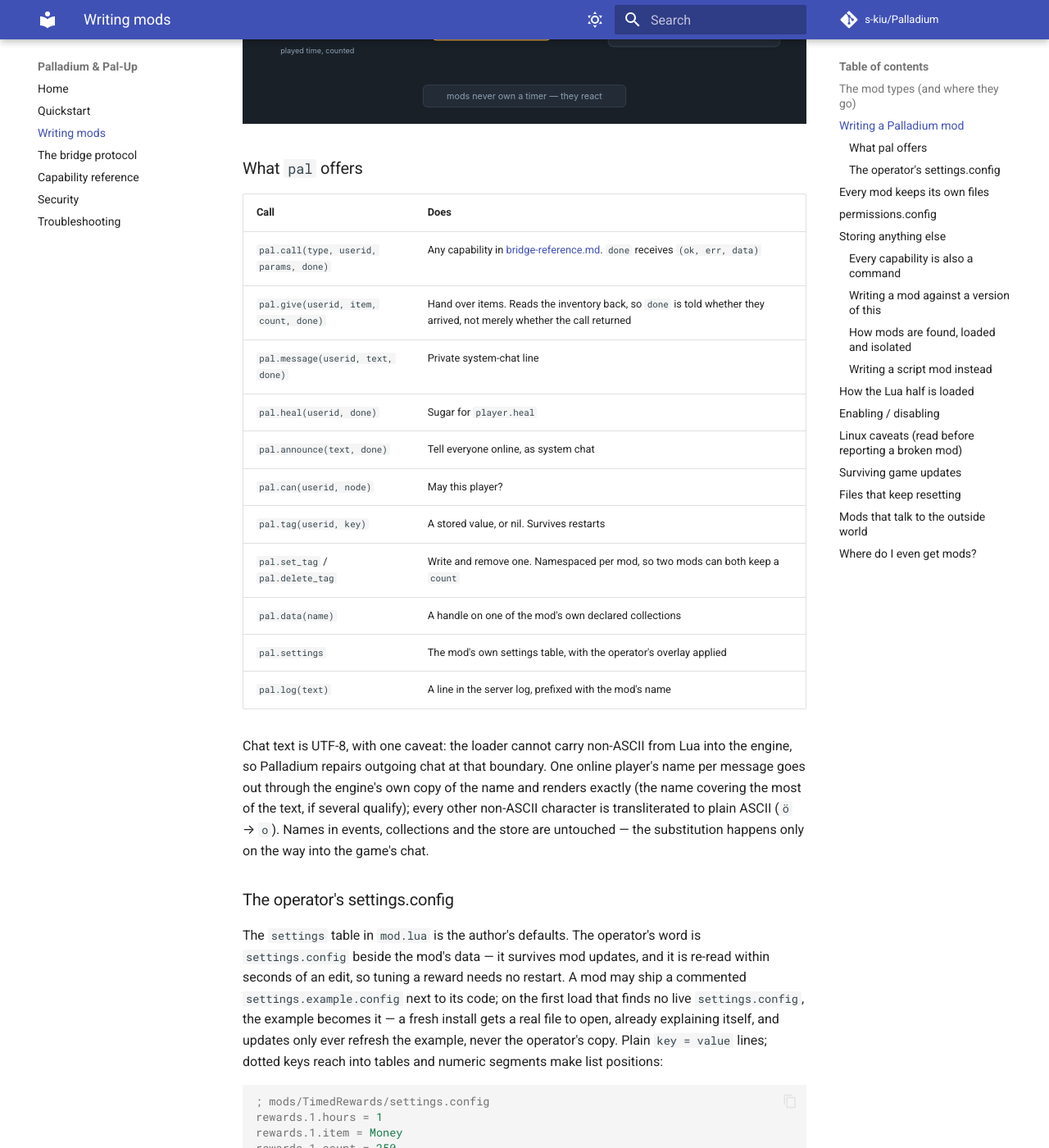
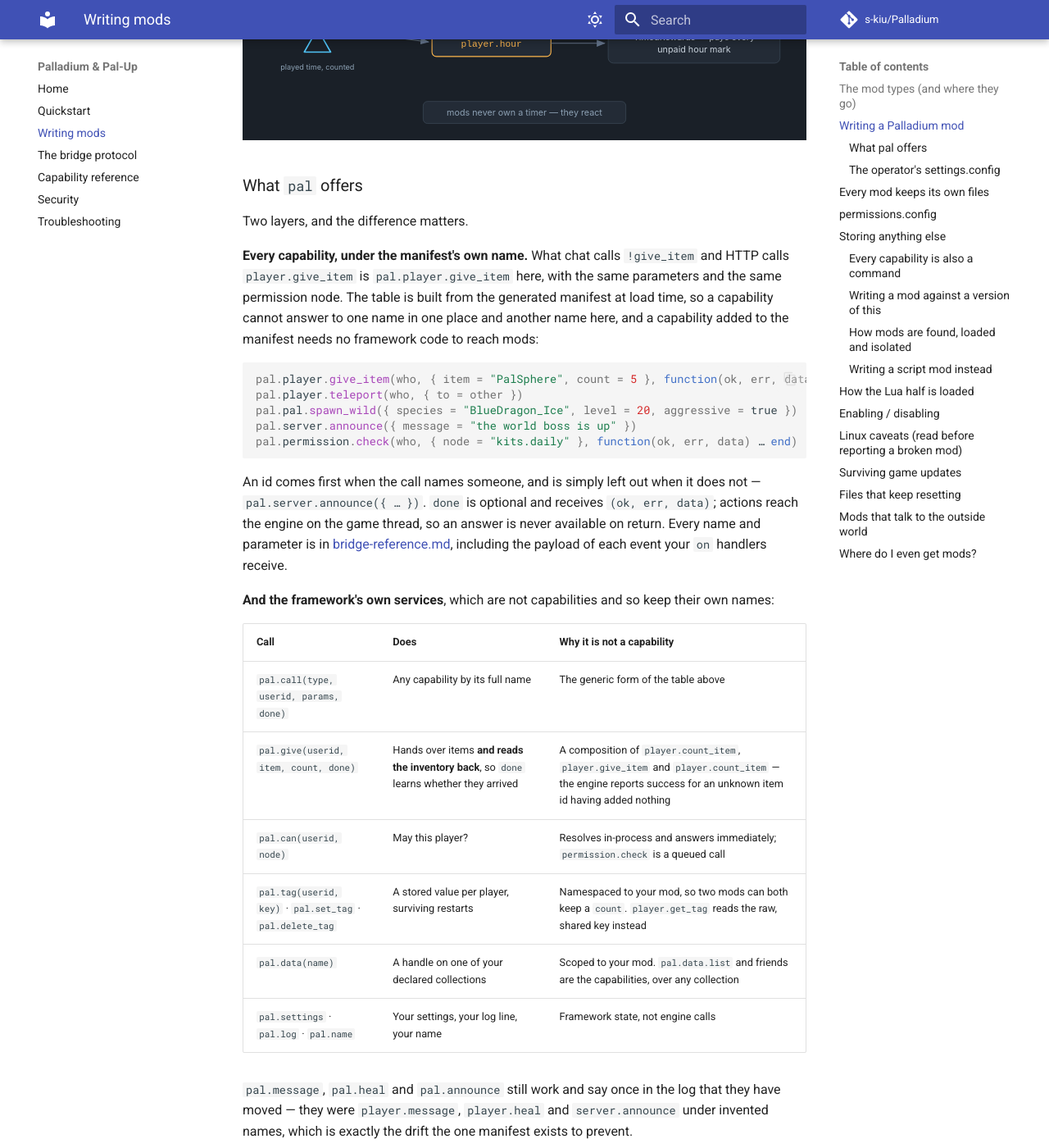
Before and after one commit to s-kiu/Palladium, an MkDocs documentation site: the page built from docs/mods.md, in a window 1280 px wide and 1400 px high, scrolled down 2928 px. Shown: the whole window at 82% size. Built offline with MkDocs 1.6.1 and Material for MkDocs 9.7.7, drawn with Linux system fonts in a browser that asks for light colours; comment, search, counter and statistics services are not loaded; some of the changed text lies outside the part shown.

Commit message:
Give mods the capability names the manifest already uses

````diff
--- a/docs/mods.md
+++ b/docs/mods.md
@@ -79,34 +79,53 @@ call that loads the file is the call that reads the manifest.
 | `name` | Must match the folder name |
 | `permissions` | Nodes the mod owns, each with a description and a default. They must start with the mod's own lowercased name |
 | `settings` | Free-form table, reachable as `pal.settings` — the author's defaults; see the overlay below |
-| `on` | One function per event type — `player.join`, `player.chat`, `player.death`, `player.respawn`, `player.leave`, `npc.spawn`, `player.hour` (a played hour completed), `clock.minute` and `clock.day` (server-local wall clock), `player.item_use` (experimental) |
+| `on` | One function per event type — `player.join`, `player.chat`, `player.death`, `player.respawn`, `player.leave`, `npc.spawn`, `player.hour` (a played hour completed), `clock.minute` and `clock.day` (server-local wall clock), `player.item_use` (experimental). Each event's `subject` and `data` fields, with their types, are in [bridge-reference.md](bridge-reference.md) |
 | `commands` | Chat commands, each with a `run` and optionally a `node` to gate it |
 
 ![Time arrives as events: the wall clock fires clock.minute and clock.day, counted playtime fires player.hour — Leaderboards and TimedRewards react instead of owning timers.](img/time-events.svg)
 
 ### What `pal` offers
 
-| Call | Does |
-|---|---|
-| `pal.call(type, userid, params, done)` | Any capability in [bridge-reference.md](bridge-reference.md). `done` receives `(ok, err, data)` |
-| `pal.give(userid, item, count, done)` | Hand over items. Reads the inventory back, so `done` is told whether they arrived, not merely whether the call returned |
-| `pal.message(userid, text, done)` | Private system-chat line |
-| `pal.heal(userid, done)` | Sugar for `player.heal` |
-| `pal.announce(text, done)` | Tell everyone online, as system chat |
-| `pal.can(userid, node)` | May this player? |
-| `pal.tag(userid, key)` | A stored value, or nil. Survives restarts |
-| `pal.set_tag` / `pal.delete_tag` | Write and remove one. Namespaced per mod, so two mods can both keep a `count` |
-| `pal.data(name)` | A handle on one of the mod's own declared collections |
-| `pal.settings` | The mod's own settings table, with the operator's overlay applied |
-| `pal.log(text)` | A line in the server log, prefixed with the mod's name |
+Two layers, and the difference matters.
 
-Chat text is UTF-8, with one caveat: the loader cannot carry non-ASCII from
-Lua into the engine, so Palladium repairs outgoing chat at that boundary.
-One online player's name per message goes out through the engine's own copy
-of the name and renders exactly (the name covering the most of the text, if
-several qualify); every other non-ASCII character is transliterated to plain
-ASCII (`ö` → `o`). Names in events, collections and the store are untouched —
-the substitution happens only on the way into the game's chat.
+**Every capability, under the manifest's own name.** What chat calls
+`!give_item` and HTTP calls `player.give_item` is `pal.player.give_item` here,
+with the same parameters and the same permission node. The table is built from
+the generated manifest at load time, so a capability cannot answer to one name
+in one place and another name here, and a capability added to the manifest
+needs no framework code to reach mods:
+
+```lua
+pal.player.give_item(who, { item = "PalSphere", count = 5 }, function(ok, err, data) … end)
+pal.player.teleport(who, { to = other })
+pal.pal.spawn_wild({ species = "BlueDragon_Ice", level = 20, aggressive = true })
+pal.server.announce({ message = "the world boss is up" })
+pal.permission.check(who, { node = "kits.daily" }, function(ok, err, data) … end)
+```
+
+An id comes first when the call names someone, and is simply left out when it
+does not — `pal.server.announce({ … })`. `done` is optional and receives
+`(ok, err, data)`; actions reach the engine on the game thread, so an answer is
+never available on return. Every name and parameter is in
+[bridge-reference.md](bridge-reference.md), including the payload of each event
+your `on` handlers receive.
+
+**And the framework's own services**, which are not capabilities and so keep
+their own names:
+
+| Call | Does | Why it is not a capability |
+|---|---|---|
+| `pal.call(type, userid, params, done)` | Any capability by its full name | The generic form of the table above |
+| `pal.give(userid, item, count, done)` | Hands over items **and reads the inventory back**, so `done` learns whether they arrived | A composition of `player.count_item`, `player.give_item` and `player.count_item` — the engine reports success for an unknown item id having added nothing |
+| `pal.can(userid, node)` | May this player? | Resolves in-process and answers immediately; `permission.check` is a queued call |
+| `pal.tag(userid, key)` · `pal.set_tag` · `pal.delete_tag` | A stored value per player, surviving restarts | Namespaced to your mod, so two mods can both keep a `count`. `player.get_tag` reads the raw, shared key instead |
+| `pal.data(name)` | A handle on one of your declared collections | Scoped to your mod. `pal.data.list` and friends are the capabilities, over any collection |
+| `pal.settings` · `pal.log` · `pal.name` | Your settings, your log line, your name | Framework state, not engine calls |
+
+`pal.message`, `pal.heal` and `pal.announce` still work and say once in the log
+that they have moved — they were `player.message`, `player.heal` and
+`server.announce` under invented names, which is exactly the drift the one
+manifest exists to prevent.
 
 ### The operator's settings.config
 
````
Also changed, not shown: README.md (+4 -10 lines), mods/Palladium/README.md (+12 -6 lines), 7 other files.
